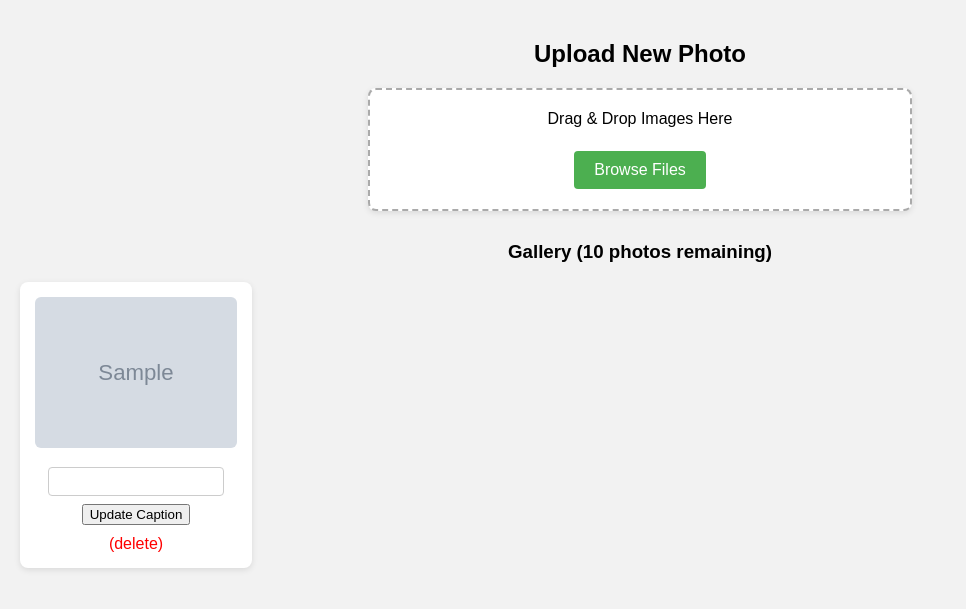
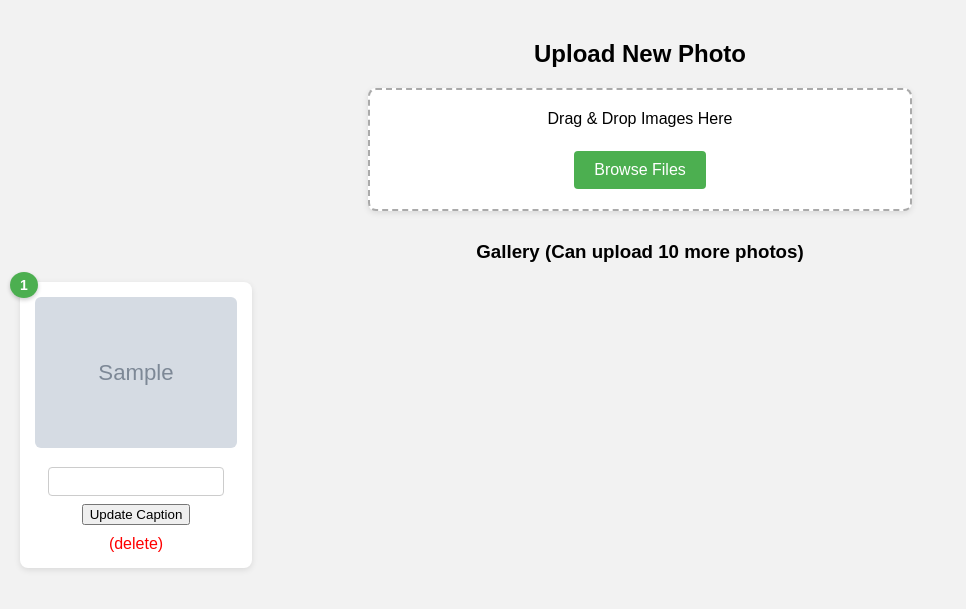
Before and after one commit to xtreemtg/picture-frame, a Flask app: template picture-frame/templates/index.html in a window 1280 px wide. Shown: the top 609 px of the page, without its empty margins (0-966 px from the left). Run offline with Flask 3, Linux system fonts and the light colour scheme; the template is opened without the code that fills it: most values are stand-ins (such as "Sample title", 1, 10 or a date in 2020); grey boxes marked "Sample" are stand-in pictures.

Commit message:
make photos an ordered list

```diff
--- a/picture-frame/templates/index.html
+++ b/picture-frame/templates/index.html
@@ -42,13 +42,40 @@
     #progress {
       margin-top: 10px;
     }
-    ol {
+
+ol.gallery-list {
   list-style: none;
+  counter-reset: gallery-counter;
   padding: 0;
   display: grid;
   grid-template-columns: repeat(auto-fill, minmax(200px, 1fr));
   gap: 20px;
 }
+
+ol.gallery-list li {
+  counter-increment: gallery-counter;
+  background: #fff;
+  padding: 15px;
+  border-radius: 8px;
+  box-shadow: 0 2px 6px rgba(0,0,0,0.1);
+  text-align: center;
+  position: relative;
+}
+
+ol.gallery-list li::before {
+  content: counter(gallery-counter);
+  position: absolute;
+  top: -10px;
+  left: -10px;
+  background: #4CAF50;
+  color: white;
+  font-weight: bold;
+  font-size: 14px;
+  padding: 5px 10px;
+  border-radius: 50%;
+  box-shadow: 0 2px 4px rgba(0,0,0,0.2);
+}
+
     li {
       background: #fff;
       padding: 15px;
@@ -103,8 +130,8 @@
   </div>
 
   {% if message %}<div class="message">{{ message }}</div>{% endif %}
-  <h3>Gallery ({{ max_images - files|length }} photos remaining)</h3>
-  <ol>
+  <h3>Gallery (Can upload {{ max_images - files|length }} more photos)</h3>
+  <ol class="gallery-list">
   {% for f in files %}
     <li>
       <img src="/imgs/{{ f }}" alt="{{ f }}"><br>
```
Lines whose indentation alone changed are shown as unchanged.
